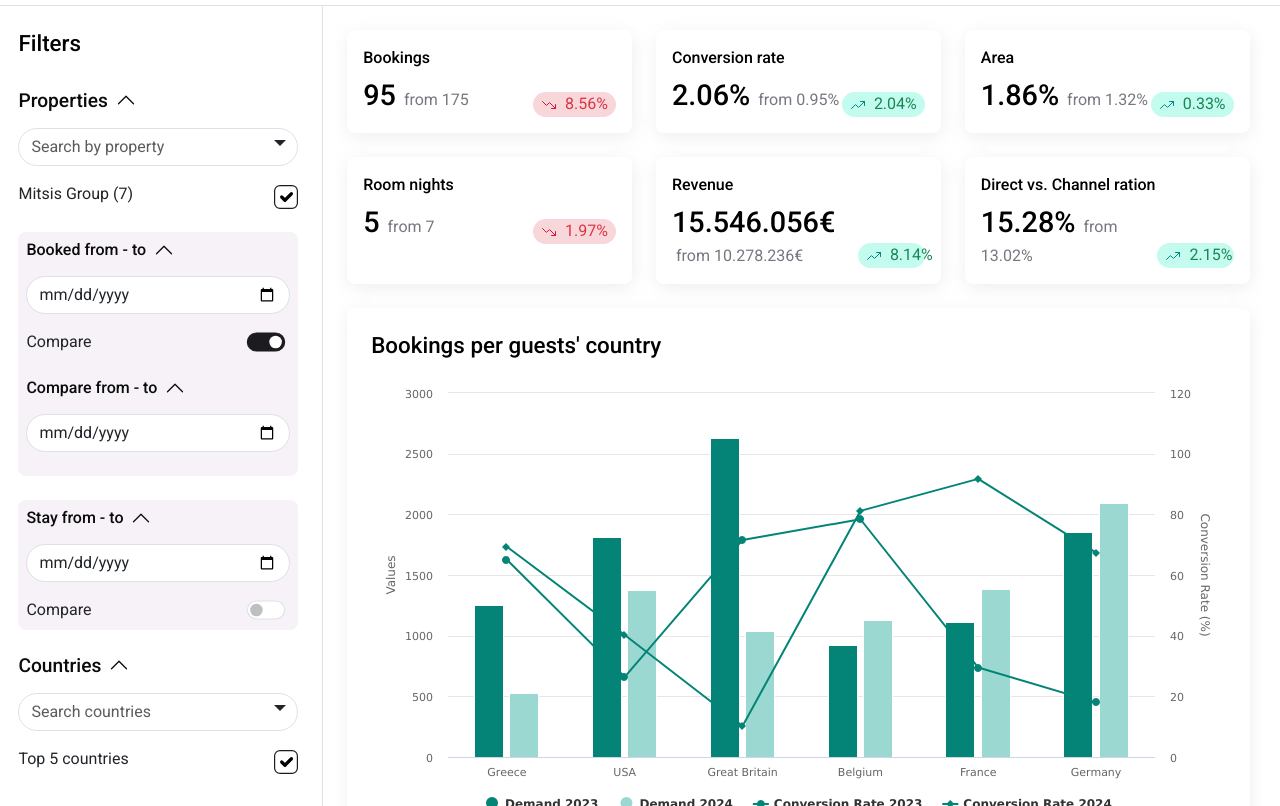
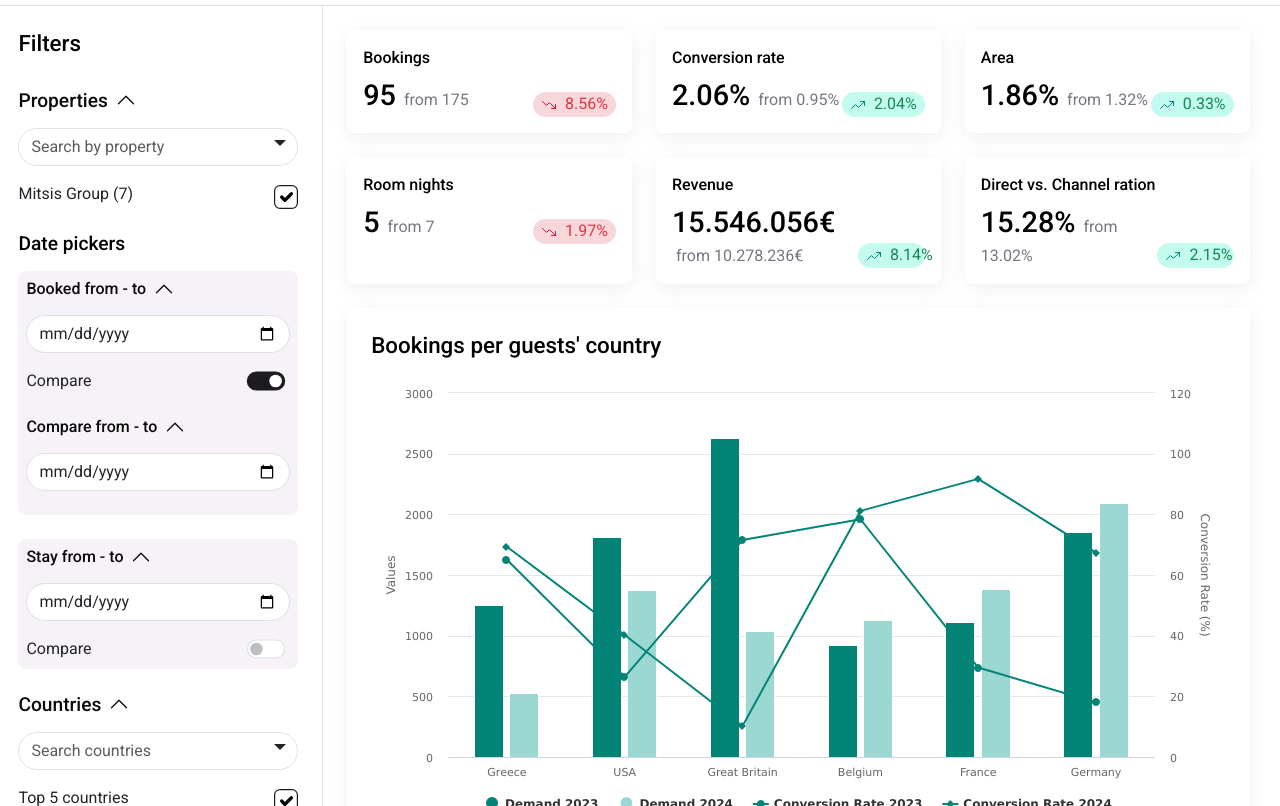
Before and after one commit to uxkolip/kam-dashboard, a website: page src/index.html in a window 1280 px wide. Shown: the part 88-894 px from the top of the page. Drawn offline with nearby package versions, Linux system fonts and the light colour scheme.

Commit message:
added title

```diff
--- a/src/index.html
+++ b/src/index.html
@@ -91,6 +91,8 @@
             </div>
 
             <div class="minHeight24px"></div>
+
+            <div class="h3 bigger-1 roboto-medium mb-3">Date pickers</div>
 
             <div class="col-12 p-2 bg-light borderRadius8 animatedBox">
               <div id="bookedFromToAccordion" class="accordion">
```
